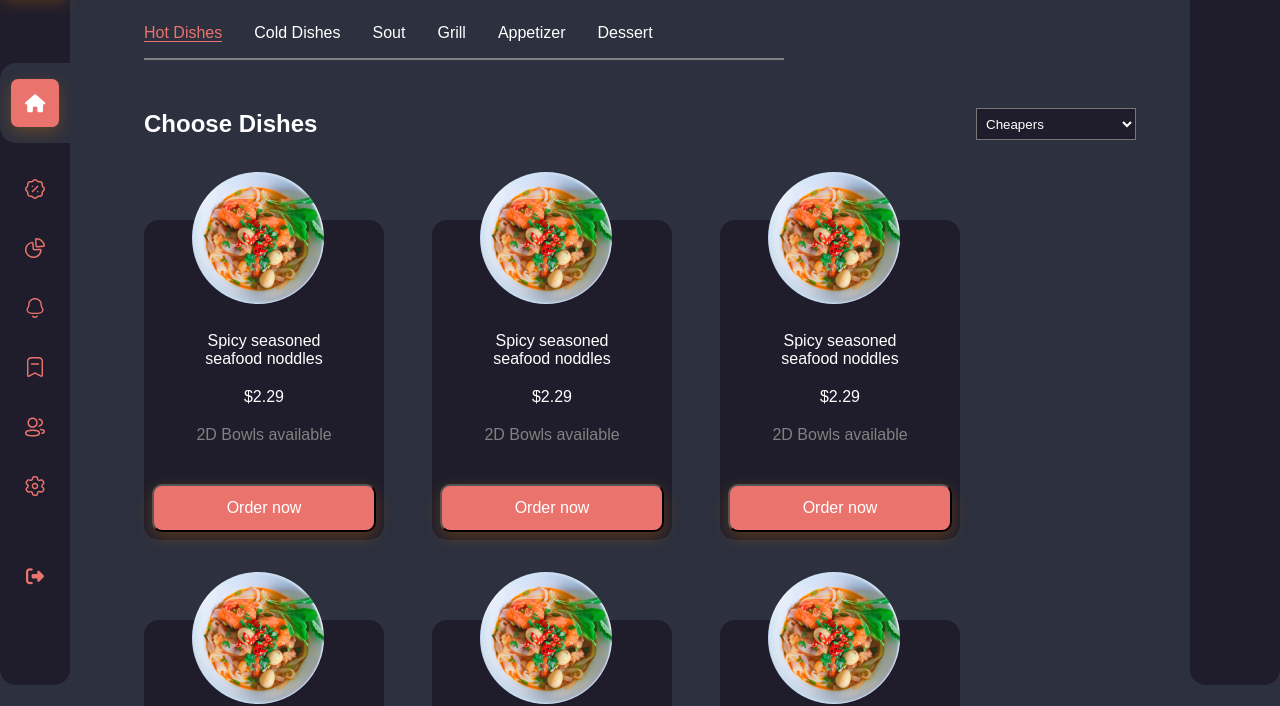
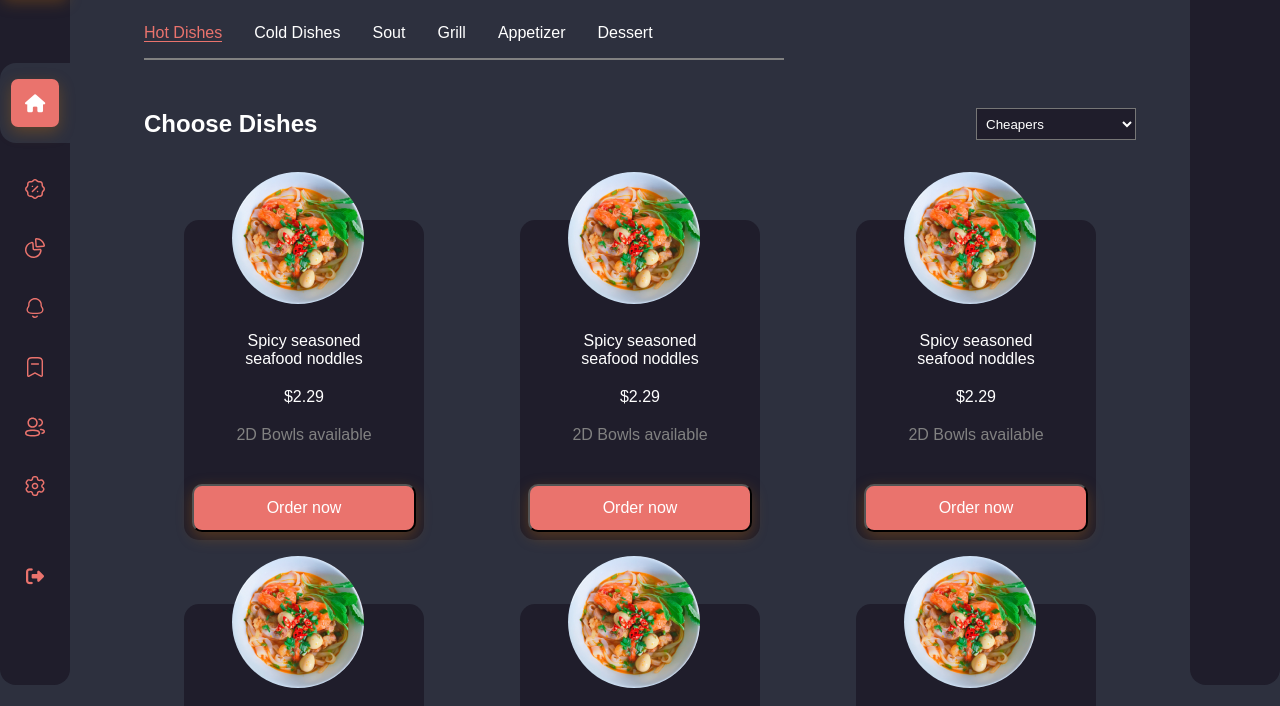
Before and after one commit to CavdarEsra/Less-Project, a website: page index.html in a window 1280 px wide. Shown: the part 115-821 px from the top of the page. Drawn offline with Linux system fonts and the light colour scheme.

Commit message:
responsive düzeltildi düzeltildi

```diff
--- a/index.html
+++ b/index.html
@@ -39,7 +39,6 @@
                     </div>
                 </div>
                 <div class="column">
-                    <!--! BURASI -->
                     <div class="header__title--search">
                         <i class="fa-solid fa-magnifying-glass"></i>
                         <input type="text" placeholder="Search for, coffe..." class="search">
@@ -77,7 +76,7 @@
             <div class="col">
                 <h2>Choose Dishes</h2>
             </div>
-            <div class="col">
+            <div class="col mx-auto">
                 <form>
                     <select>
                     <option value="ch" selected>Cheapers</option>
--- a/styles/header.less
+++ b/styles/header.less
@@ -15,6 +15,7 @@
   &__title {
     display: flex;
     flex-direction: column;
+    //!
     &--search {
       width: 15rem;
       height: 2rem;
--- a/styles/main.less
+++ b/styles/main.less
@@ -30,8 +30,9 @@
     display: flex;
     flex-direction: row;
     align-items: center;
-    gap: 3rem;
+    gap: 2rem 1rem;
     flex-wrap: wrap;
+    justify-content: space-around;
   }
   &__card {
     width: 15rem;
```
Also changed, not shown: index.css, styles/main.css.
